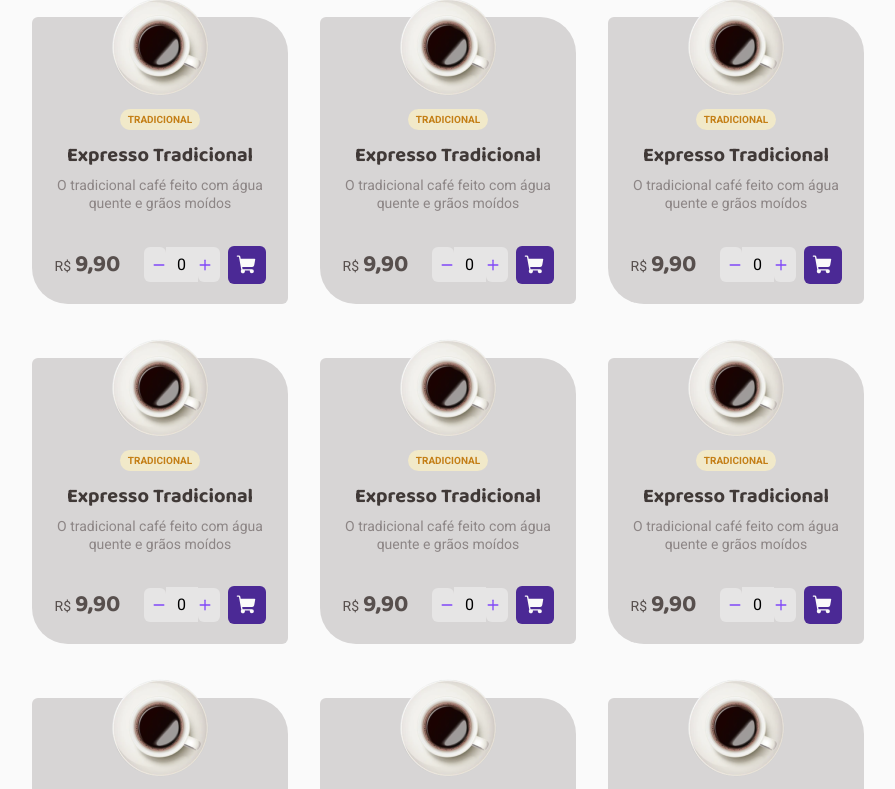
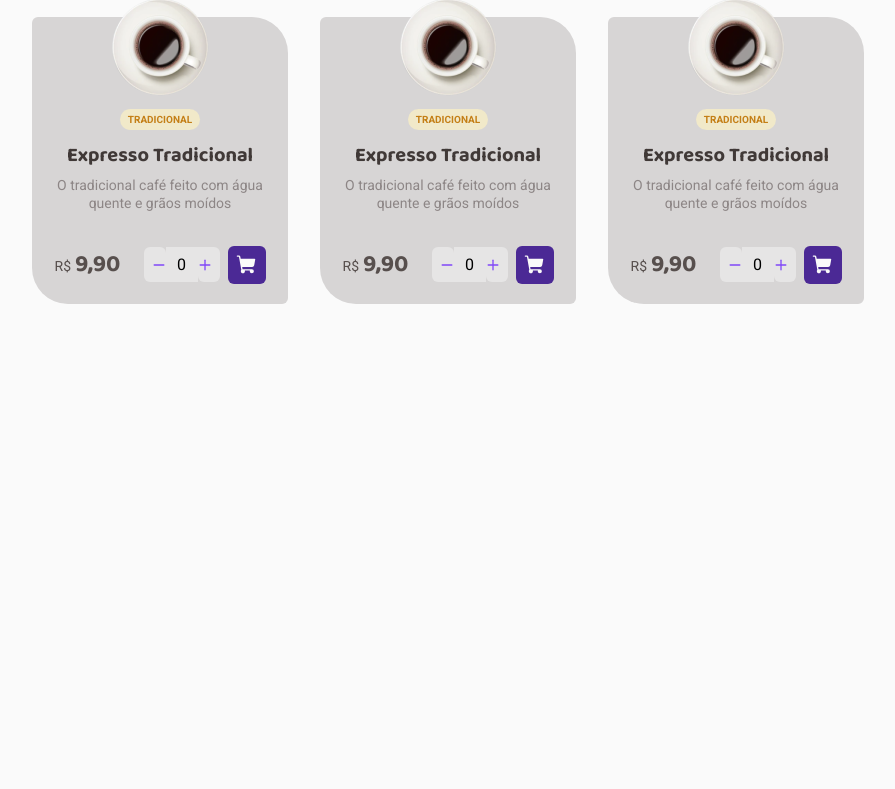
Before and after one commit to GustavoSilv4/Coffee-Delivery, a React (Vite) app: page / in a window 1280 px wide. Shown: the part 786-1575 px from the top of the page, without its empty margins (128-1023 px from the left). After the commit the page ends 1230 px from the top, so only its background shows below. Built offline with nearby package versions, Linux system fonts and the light colour scheme.

Commit message:
feat: fake api to render component card with props

```diff
--- a/src/pages/Home/index.tsx
+++ b/src/pages/Home/index.tsx
@@ -1,6 +1,12 @@
+import { useState } from 'react'
 import { Coffee, Package, ShoppingCart, Timer } from 'phosphor-react'
+
 import imageCoffee from '../../assets/image-coffee.png'
+import americano from '../../assets/Products/Americano.png'
+import expresso from '../../assets/Products/Expresso.png'
+import cremoso from '../../assets/Products/Expresso-Cremoso.png'
 import { Card } from './Card'
+
 import {
   CardContainer,
   HomeContainer,
@@ -12,6 +18,30 @@ import {
 } from './styles'
 
 export function Home() {
+  const [ProductList] = useState([
+    {
+      id: '1',
+      name: 'Expresso Tradicional',
+      description: 'O tradicional café feito com água quente e grãos moídos',
+      image: expresso,
+      types: { traditional: true, special: true },
+    },
+    {
+      id: '2',
+      name: 'Expresso Americano',
+      description: 'Expresso diluído, menos intenso que o tradicional',
+      image: americano,
+      types: { special: true, iced: true, alcoholic: true },
+    },
+    {
+      id: '3',
+      name: 'Expresso Cremoso',
+      description: 'Café expresso tradicional com espuma cremosa',
+      image: cremoso,
+      types: { traditional: true, special: true },
+    },
+  ])
+
   return (
     <HomeContainer>
       <HomeSectionTextContainer>
@@ -63,15 +93,17 @@ export function Home() {
       <SectionProducts>
         <h2>Nossos cafés</h2>
         <CardContainer>
-          <Card />
-          <Card />
-          <Card />
-          <Card />
-          <Card />
-          <Card />
-          <Card />
-          <Card />
-          <Card />
+          {ProductList.map((product) => {
+            return (
+              <Card
+                key={product.id}
+                name={product.name}
+                description={product.description}
+                image={product.image}
+                types={product.types}
+              />
+            )
+          })}
         </CardContainer>
       </SectionProducts>
     </HomeContainer>
```
